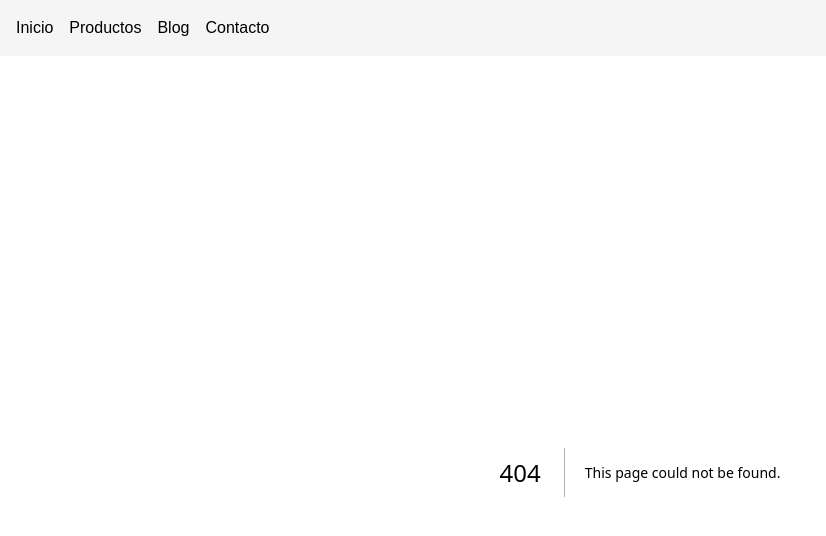
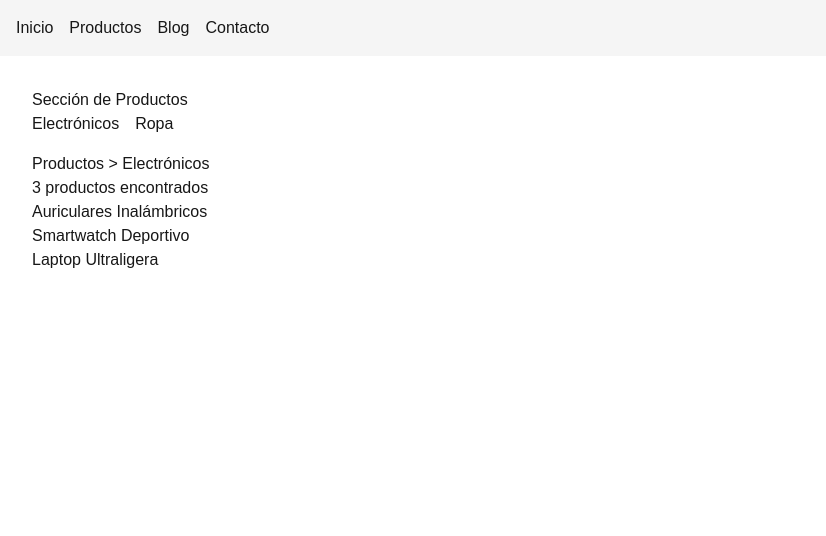
Before and after one commit to vocampoz2312-star/act_react_s3, a Next.js app: page /productos/electronicos in a window 1280 px wide. Before the commit this address had no page. Shown: the top 536 px of the page, without its empty margins (0-826 px from the left). Built offline with nearby package versions, Linux system fonts and the light colour scheme.

Commit message:
Layout para Productos

```diff
--- /dev/null
+++ b/src/app/productos/electronicos/page.jsx
@@ -0,0 +1,19 @@
+export default function ElectronicosPage() {
+  const productos = [
+    { id: 1, nombre: "Auriculares Inalámbricos" },
+    { id: 2, nombre: "Smartwatch Deportivo" },
+    { id: 3, nombre: "Laptop Ultraligera" },
+  ];
+
+  return (
+    <div>
+      <h2>Productos &gt; Electrónicos</h2>
+      <p>{productos.length} productos encontrados</p>
+      <ul>
+        {productos.map((p) => (
+          <li key={p.id}>{p.nombre}</li>
+        ))}
+      </ul>
+    </div>
+  );
+}
--- /dev/null
+++ b/src/app/productos/layout.tsx
@@ -0,0 +1,28 @@
+import Link from "next/link";
+
+export default function ProductosLayout({
+  children,
+}: {
+  children: React.ReactNode;
+}) {
+  return (
+    <section style={{ padding: "1rem" }}>
+      <h1>Sección de Productos</h1>
+
+      {/* Navegación secundaria */}
+      <nav style={{ marginBottom: "1rem" }}>
+        <ul style={{ display: "flex", gap: "1rem", listStyle: "none" }}>
+          <li>
+            <Link href="/productos/electronicos">Electrónicos</Link>
+          </li>
+          <li>
+            <Link href="/productos/ropa">Ropa</Link>
+          </li>
+        </ul>
+      </nav>
+
+      {/* Contenido dinámico */}
+      <div>{children}</div>
+    </section>
+  );
+}
--- a/src/app/productos/page.tsx
+++ b/src/app/productos/page.tsx
@@ -1,8 +1,8 @@
 export default function ProductosPage() {
   return (
     <div>
-      <h1>Productos</h1>
-      <p>Aquí encontrarás nuestros productos especiales para rizos.</p>
+      <h2>Todos los Productos</h2>
+      <p>Selecciona una categoría para ver nuestros artículos disponibles.</p>
     </div>
   );
 }
--- /dev/null
+++ b/src/app/productos/ropa/page.jsx
@@ -0,0 +1,19 @@
+export default function RopaPage() {
+  const productos = [
+    { id: 1, nombre: "Camiseta Oversize" },
+    { id: 2, nombre: "Jeans Clásicos" },
+    { id: 3, nombre: "Chaqueta de Cuero" },
+  ];
+
+  return (
+    <div>
+      <h2>Productos &gt; Ropa</h2>
+      <p>{productos.length} productos encontrados</p>
+      <ul>
+        {productos.map((p) => (
+          <li key={p.id}>{p.nombre}</li>
+        ))}
+      </ul>
+    </div>
+  );
+}
```
